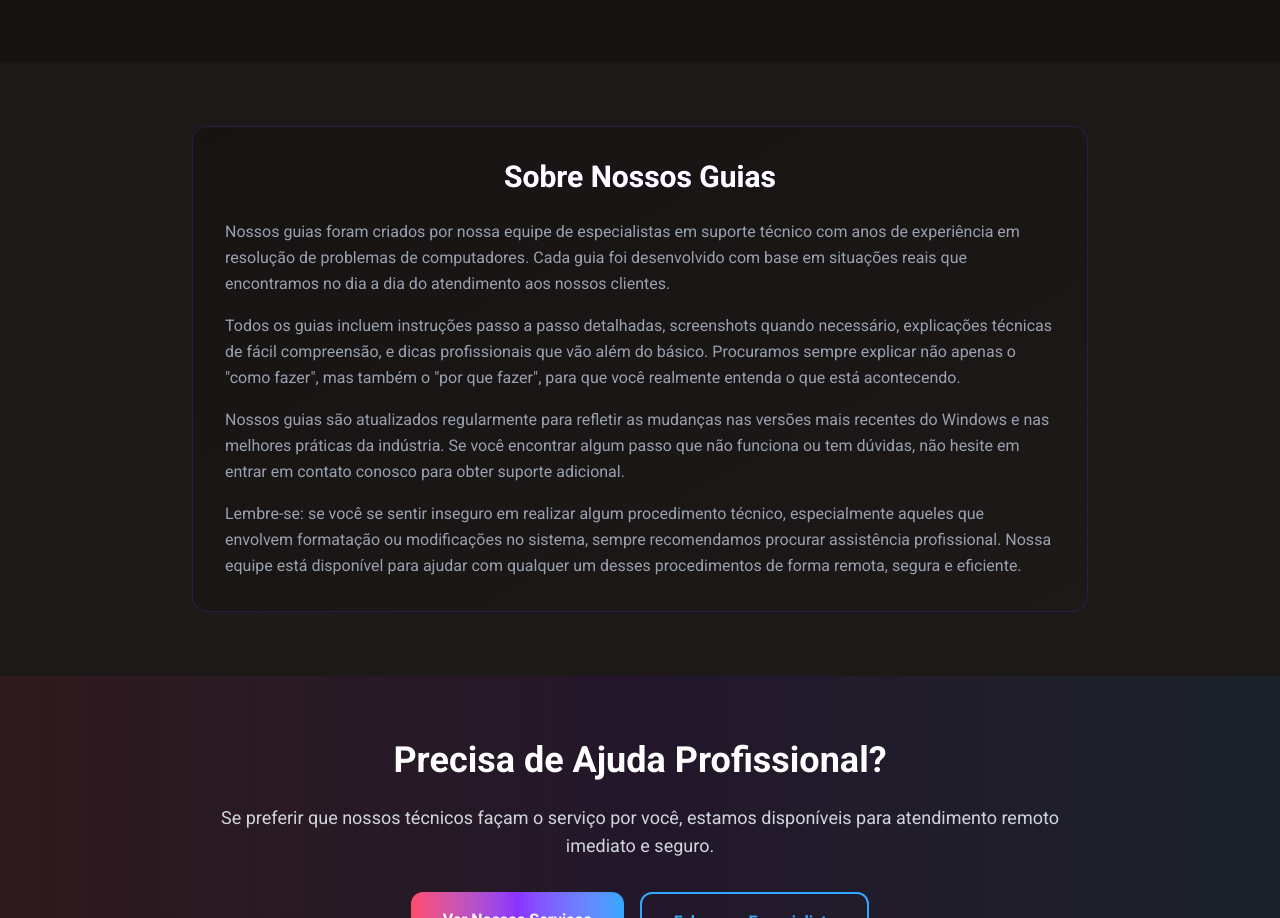
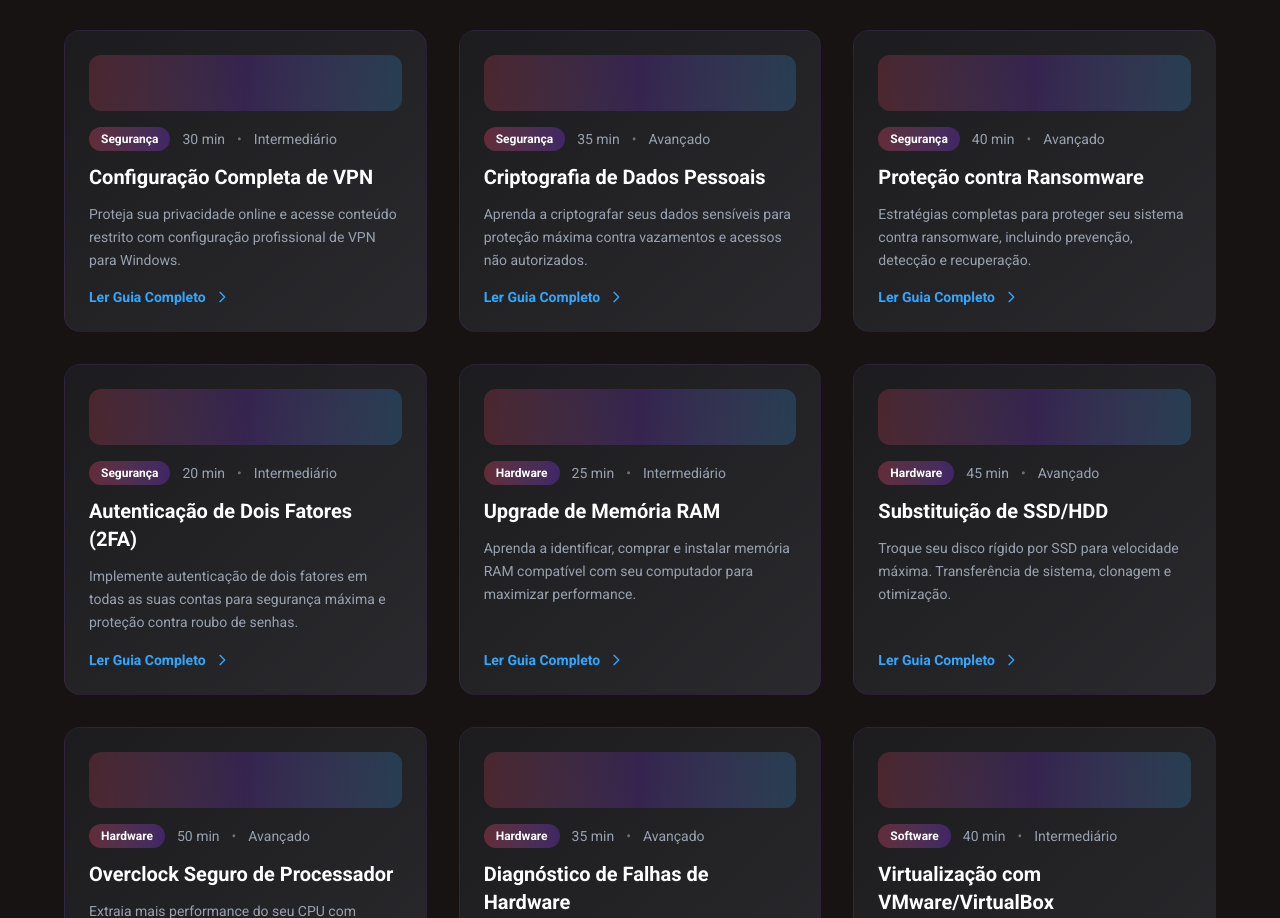
Before and after one commit to DougFHansen/voltris-seo-optimized, a Next.js app: page /guias in a window 1280 px wide. Shown: the part 1882-2800 px from the top of the page. Built offline with nearby package versions, Linux system fonts and the light colour scheme; no server answers.

Commit message:
fix: atualizar índice principal de guias para mostrar todos os 30 guias criados

```diff
--- a/app/guias/page.tsx
+++ b/app/guias/page.tsx
@@ -97,6 +97,191 @@ const guides = [
     readTime: '11 min',
     difficulty: 'Básico',
     href: '/guias/limpeza-computador'
+  },
+  // Novos guias de segurança
+  {
+    id: 'firewall-configuracao',
+    title: 'Configuração Profissional de Firewall',
+    description: 'Aprenda a configurar firewall do Windows para proteger seu computador contra ameaças cibernéticas e acessos não autorizados.',
+    icon: <ShieldCheckIcon className="w-8 h-8" />,
+    category: 'Segurança',
+    readTime: '25 min',
+    difficulty: 'Intermediário',
+    href: '/guias/firewall-configuracao'
+  },
+  {
+    id: 'vpn-configuracao',
+    title: 'Configuração Completa de VPN',
+    description: 'Proteja sua privacidade online e acesse conteúdo restrito com configuração profissional de VPN para Windows.',
+    icon: <ComputerDesktopIcon className="w-8 h-8" />,
+    category: 'Segurança',
+    readTime: '30 min',
+    difficulty: 'Intermediário',
+    href: '/guias/vpn-configuracao'
+  },
+  {
+    id: 'criptografia-dados',
+    title: 'Criptografia de Dados Pessoais',
+    description: 'Aprenda a criptografar seus dados sensíveis para proteção máxima contra vazamentos e acessos não autorizados.',
+    icon: <ShieldCheckIcon className="w-8 h-8" />,
+    category: 'Segurança',
+    readTime: '35 min',
+    difficulty: 'Avançado',
+    href: '/guias/criptografia-dados'
+  },
+  {
+    id: 'protecao-ransomware',
+    title: 'Proteção contra Ransomware',
+    description: 'Estratégias completas para proteger seu sistema contra ransomware, incluindo prevenção, detecção e recuperação.',
+    icon: <ShieldCheckIcon className="w-8 h-8" />,
+    category: 'Segurança',
+    readTime: '40 min',
+    difficulty: 'Avançado',
+    href: '/guias/protecao-ransomware'
+  },
+  {
+    id: 'autenticacao-dois-fatores',
+    title: 'Autenticação de Dois Fatores (2FA)',
+    description: 'Implemente autenticação de dois fatores em todas as suas contas para segurança máxima e proteção contra roubo de senhas.',
+    icon: <ShieldCheckIcon className="w-8 h-8" />,
+    category: 'Segurança',
+    readTime: '20 min',
+    difficulty: 'Intermediário',
+    href: '/guias/autenticacao-dois-fatores'
+  },
+  // Novos guias de hardware
+  {
+    id: 'upgrade-memoria-ram',
+    title: 'Upgrade de Memória RAM',
+    description: 'Aprenda a identificar, comprar e instalar memória RAM compatível com seu computador para maximizar performance.',
+    icon: <BoltIcon className="w-8 h-8" />,
+    category: 'Hardware',
+    readTime: '25 min',
+    difficulty: 'Intermediário',
+    href: '/guias/upgrade-memoria-ram'
+  },
+  {
+    id: 'substituicao-ssd',
+    title: 'Substituição de SSD/HDD',
+    description: 'Troque seu disco rígido por SSD para velocidade máxima. Transferência de sistema, clonagem e otimização.',
+    icon: <ComputerDesktopIcon className="w-8 h-8" />,
+    category: 'Hardware',
+    readTime: '45 min',
+    difficulty: 'Avançado',
+    href: '/guias/substituicao-ssd'
+  },
+  {
+    id: 'overclock-processador',
+    title: 'Overclock Seguro de Processador',
+    description: 'Extraia mais performance do seu CPU com overclock profissional. Monitoramento de temperatura e estabilidade.',
+    icon: <BoltIcon className="w-8 h-8" />,
+    category: 'Hardware',
+    readTime: '50 min',
+    difficulty: 'Avançado',
+    href: '/guias/overclock-processador'
+  },
+  {
+    id: 'diagnostico-hardware',
+    title: 'Diagnóstico de Falhas de Hardware',
+    description: 'Identifique problemas de componentes físicos com ferramentas especializadas. Testes de memória, disco e placa-mãe.',
+    icon: <WrenchScrewdriverIcon className="w-8 h-8" />,
+    category: 'Hardware',
+    readTime: '35 min',
+    difficulty: 'Avançado',
+    href: '/guias/diagnostico-hardware'
+  },
+  // Novos guias de software
+  {
+    id: 'virtualizacao-vmware',
+    title: 'Virtualização com VMware/VirtualBox',
+    description: 'Crie máquinas virtuais para testes, desenvolvimento e isolamento de sistemas. Configuração profissional.',
+    icon: <ComputerDesktopIcon className="w-8 h-8" />,
+    category: 'Software',
+    readTime: '40 min',
+    difficulty: 'Intermediário',
+    href: '/guias/virtualizacao-vmware'
+  },
+  {
+    id: 'automacao-tarefas',
+    title: 'Automação de Tarefas com Scripts',
+    description: 'Automatize tarefas repetitivas do Windows com PowerShell, Batch e ferramentas de agendamento.',
+    icon: <BoltIcon className="w-8 h-8" />,
+    category: 'Software',
+    readTime: '30 min',
+    difficulty: 'Intermediário',
+    href: '/guias/automacao-tarefas'
+  },
+  {
+    id: 'gestao-pacotes',
+    title: 'Gestão de Pacotes e Dependências',
+    description: 'Gerencie bibliotecas, frameworks e dependências de software com npm, pip, chocolatey e outras ferramentas.',
+    icon: <DocumentTextIcon className="w-8 h-8" />,
+    category: 'Software',
+    readTime: '25 min',
+    difficulty: 'Intermediário',
+    href: '/guias/gestao-pacotes'
+  },
+  // Novos guias de redes
+  {
+    id: 'rede-domestica',
+    title: 'Configuração de Rede Doméstica',
+    description: 'Configure roteadores, extensores Wi-Fi, VLANs e segurança de rede residencial. Otimização de cobertura.',
+    icon: <ComputerDesktopIcon className="w-8 h-8" />,
+    category: 'Redes',
+    readTime: '35 min',
+    difficulty: 'Intermediário',
+    href: '/guias/rede-domestica'
+  },
+  {
+    id: 'troubleshooting-internet',
+    title: 'Diagnóstico de Problemas de Internet',
+    description: 'Diagnostique e resolva problemas de conexão, velocidade lenta e instabilidade de internet com ferramentas profissionais.',
+    icon: <ComputerDesktopIcon className="w-8 h-8" />,
+    category: 'Redes',
+    readTime: '28 min',
+    difficulty: 'Intermediário',
+    href: '/guias/troubleshooting-internet'
+  },
+  {
+    id: 'compartilhamento-impressoras',
+    title: 'Compartilhamento de Impressoras',
+    description: 'Configure impressoras em rede, compartilhe dispositivos entre múltiplos computadores e gerencie filas de impressão.',
+    icon: <DocumentTextIcon className="w-8 h-8" />,
+    category: 'Redes',
+    readTime: '22 min',
+    difficulty: 'Básico',
+    href: '/guias/compartilhamento-impressoras'
+  },
+  // Novos guias de manutenção avançada
+  {
+    id: 'recuperacao-sistema',
+    title: 'Recuperação do Sistema Windows',
+    description: 'Recupere seu sistema Windows após falhas, corrupção ou problemas graves com métodos profissionais.',
+    icon: <WrenchScrewdriverIcon className="w-8 h-8" />,
+    category: 'Manutenção',
+    readTime: '45 min',
+    difficulty: 'Avançado',
+    href: '/guias/recuperacao-sistema'
+  },
+  {
+    id: 'otimizacao-registro',
+    title: 'Otimização do Registro do Windows',
+    description: 'Limpe e otimize o registro do Windows para melhor performance. Técnicas seguras de manutenção preventiva.',
+    icon: <WrenchScrewdriverIcon className="w-8 h-8" />,
+    category: 'Manutenção',
+    readTime: '30 min',
+    difficulty: 'Intermediário',
+    href: '/guias/otimizacao-registro'
+  },
+  {
+    id: 'gestao-servicos',
+    title: 'Gestão de Serviços do Sistema',
+    description: 'Configure, otimize e monitore serviços do Windows para melhor performance e segurança do sistema.',
+    icon: <WrenchScrewdriverIcon className="w-8 h-8" />,
+    category: 'Manutenção',
+    readTime: '28 min',
+    difficulty: 'Intermediário',
+    href: '/guias/gestao-servicos'
   }
 ];
 
@@ -109,7 +294,10 @@ const categories = [
   'Manutenção',
   'Troubleshooting',
   'Drivers',
-  'Limpeza'
+  'Limpeza',
+  'Hardware',
+  'Software',
+  'Redes'
 ];
 
 export default function GuiasPage() {
```
